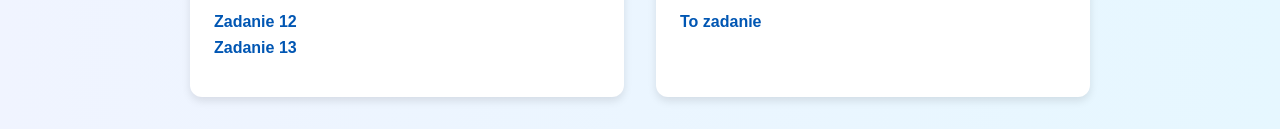
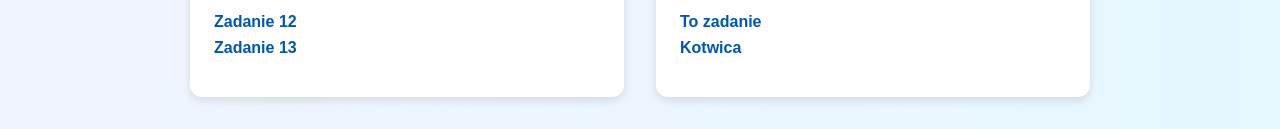
Before and after one commit to kontotestowedozadania/Zadanie4klasa, a plain HTML site: page index.html in a window 1280 px wide. Shown: the part 219-348 px from the top of the page. Drawn offline with Linux system fonts and the light colour scheme.

Commit message:
Update index.html

```diff
--- a/index.html
+++ b/index.html
@@ -93,6 +93,7 @@
       <h2>Zdania z 4 klasy:</h2>
       <ul>
         <li><a href="https://kontotestowedozadania.github.io/Zadanie4klasa/" target="_blank">To zadanie</a></li>
+        <li><a href="https://kontotestowedozadania.github.io/kotwica/" target="_blank">Kotwica</a></li>
       </ul>
     </section>
   </div>
```
